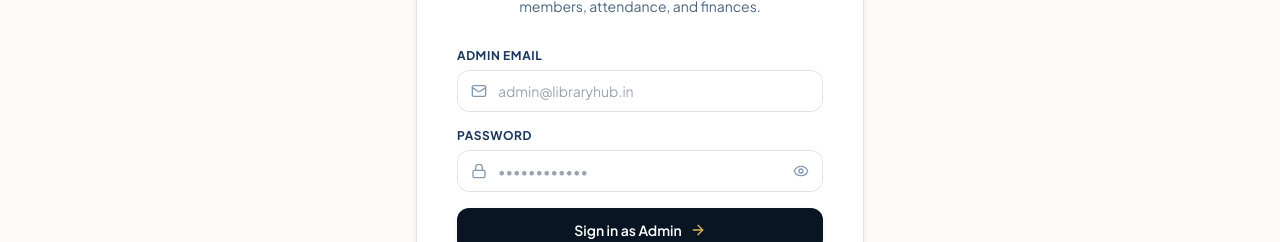
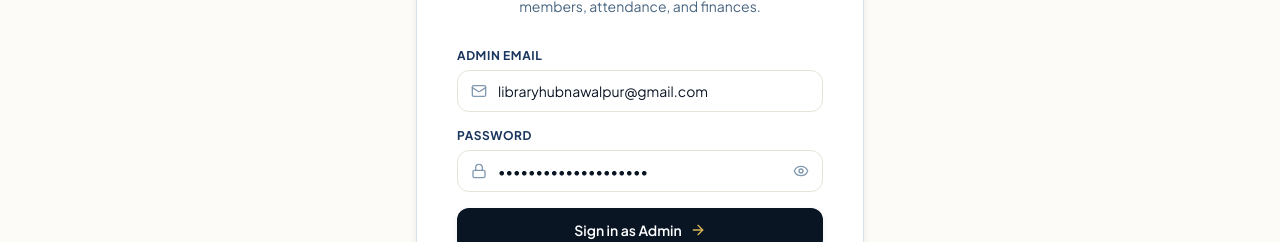
Before and after one commit to himanshu561hi/LibraryHub, a React (Vite) app in the folder frontend/: page /admin/login in a window 1280 px wide. Shown: the part 289-531 px from the top of the page. Built offline with nearby package versions, Linux system fonts and the light colour scheme; no server answers.

Commit message:
feat(admin): set default admin credentials from .env in AdminLoginPage

```diff
--- a/frontend/src/pages/admin/AdminLoginPage.jsx
+++ b/frontend/src/pages/admin/AdminLoginPage.jsx
@@ -9,8 +9,8 @@ export default function AdminLoginPage() {
   const navigate = useNavigate();
   const location = useLocation();
 
-  const [email, setEmail] = useState('');
-  const [password, setPassword] = useState('');
+  const [email, setEmail] = useState('libraryhubnawalpur@gmail.com');
+  const [password, setPassword] = useState('Admin@LibraryHub8090');
   const [showPassword, setShowPassword] = useState(false);
   const [loading, setLoading] = useState(false);
   const [errorMsg, setErrorMsg] = useState('');
@@ -77,7 +77,7 @@ export default function AdminLoginPage() {
                 required
                 value={email}
                 onChange={(e) => setEmail(e.target.value)}
-                placeholder="admin@libraryhub.in"
+                placeholder="libraryhubnawalpur@gmail.com"
                 className="w-full pl-10 pr-4 py-2.5 rounded-xl border border-brand-surface-border text-sm text-brand-navy-950 focus:outline-none focus:ring-2 focus:ring-brand-gold-500 focus:border-transparent transition-all"
               />
             </div>
```
